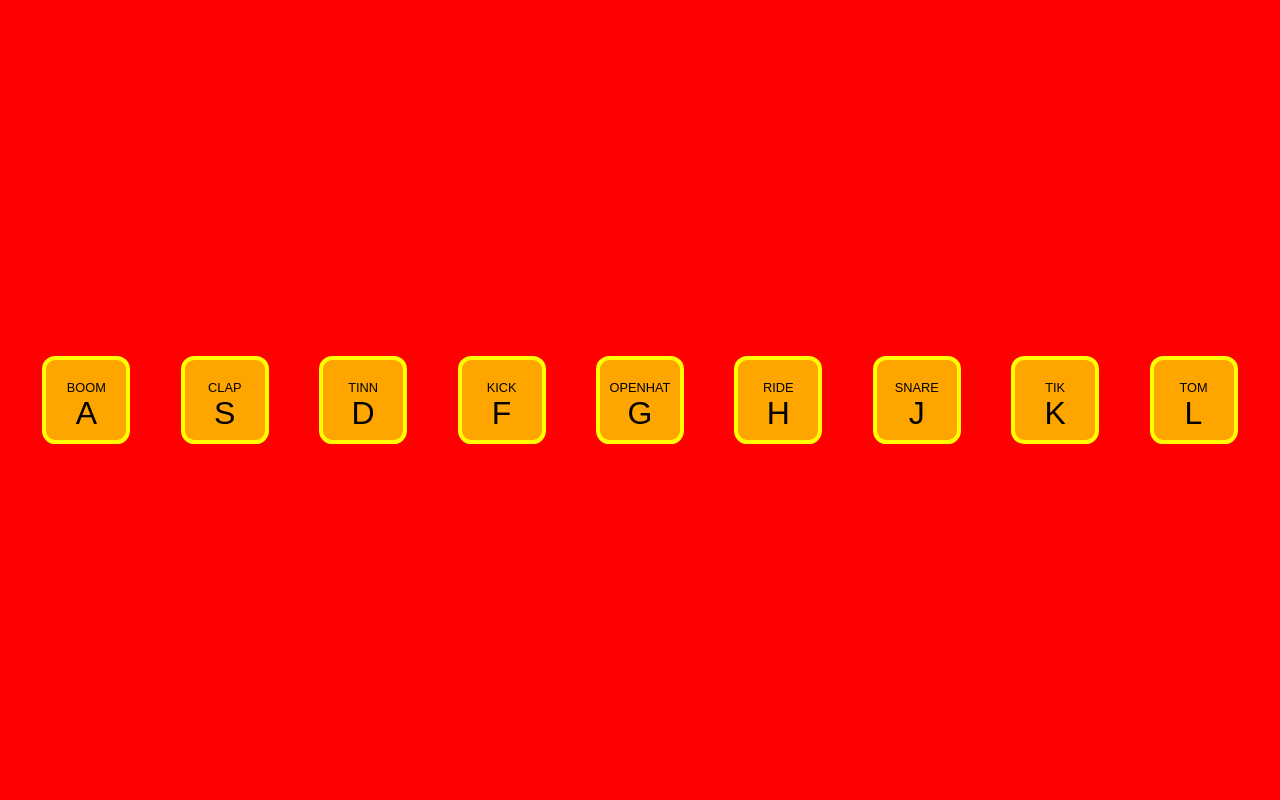
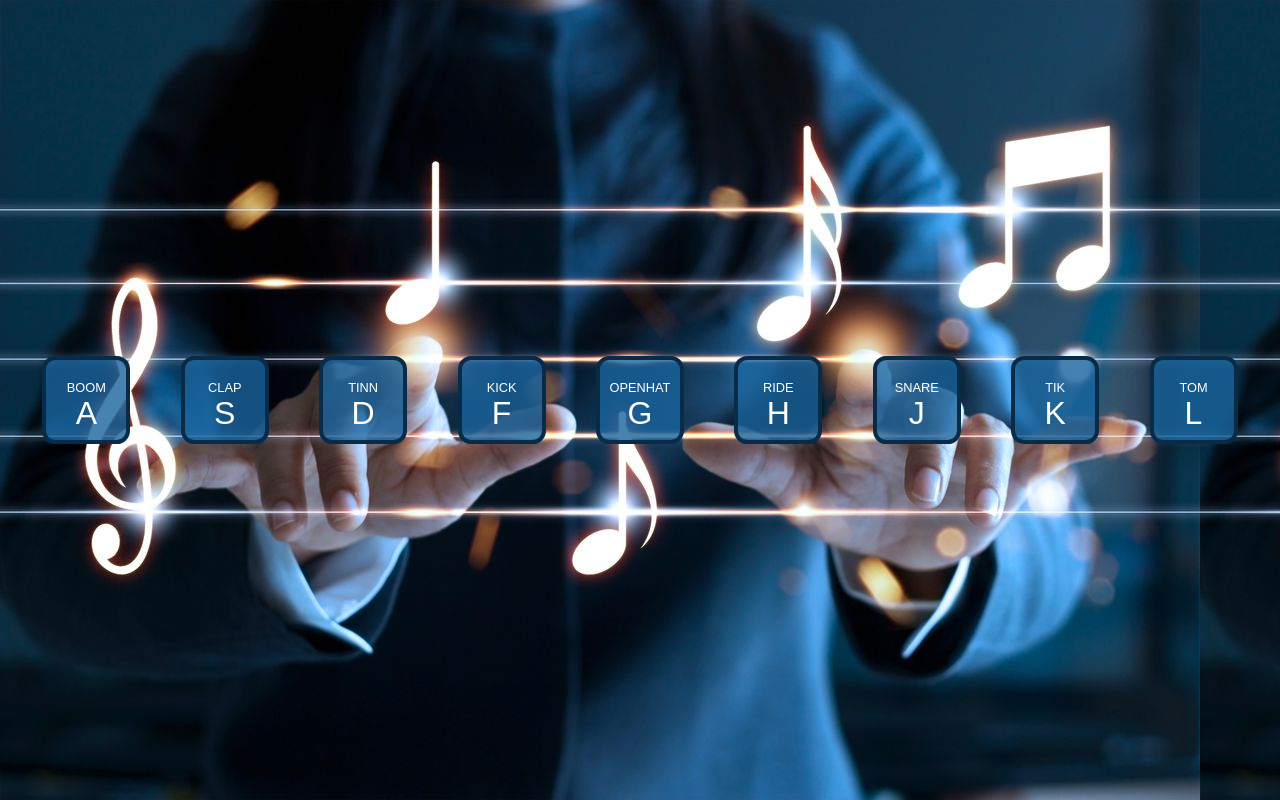
Before and after one commit to amit208/sound-kit, a plain HTML site: page index.html in a window 1280 px wide. Drawn offline with Linux system fonts and the light colour scheme.

Commit message:
added a background image to the project and also changed the color of all the divs

```diff
--- a/css/styles.css
+++ b/css/styles.css
@@ -1,8 +1,9 @@
 body {
-    background-color: red;
+    /* background-color: red; */
     padding: 0;
     margin: 0;
     font-family: sans-serif;
+    background-image: url("../images/soundKitBackground.jpg");
 }
 
 #keys {
@@ -24,10 +25,11 @@ div .key {
     flex-wrap: wrap; */
     width: 80px;
     height: 80px;
-    background-color: orange;
-    border: 4px solid yellow;
+    background-color: rgba(26, 101, 158, 0.8);
+    border: 4px solid rgba(8, 43, 71, 1);
     border-radius: 15%;
     text-align: center;
+    color: white;
     /* justify-content: center;
     align-items: center; */
     margin: 0 8px;
@@ -38,5 +40,5 @@ div .key {
 div .active {
     font-size: 2.1em;
     background-color: green;
-    box-shadow: 0 0 8px rgba(0, 0, 0, 0.8);
+    box-shadow: 0 0 38px 2px rgba(244, 186, 123, 1);
 }
```
Also changed, not shown: images/soundKitBackground.jpg (added).
